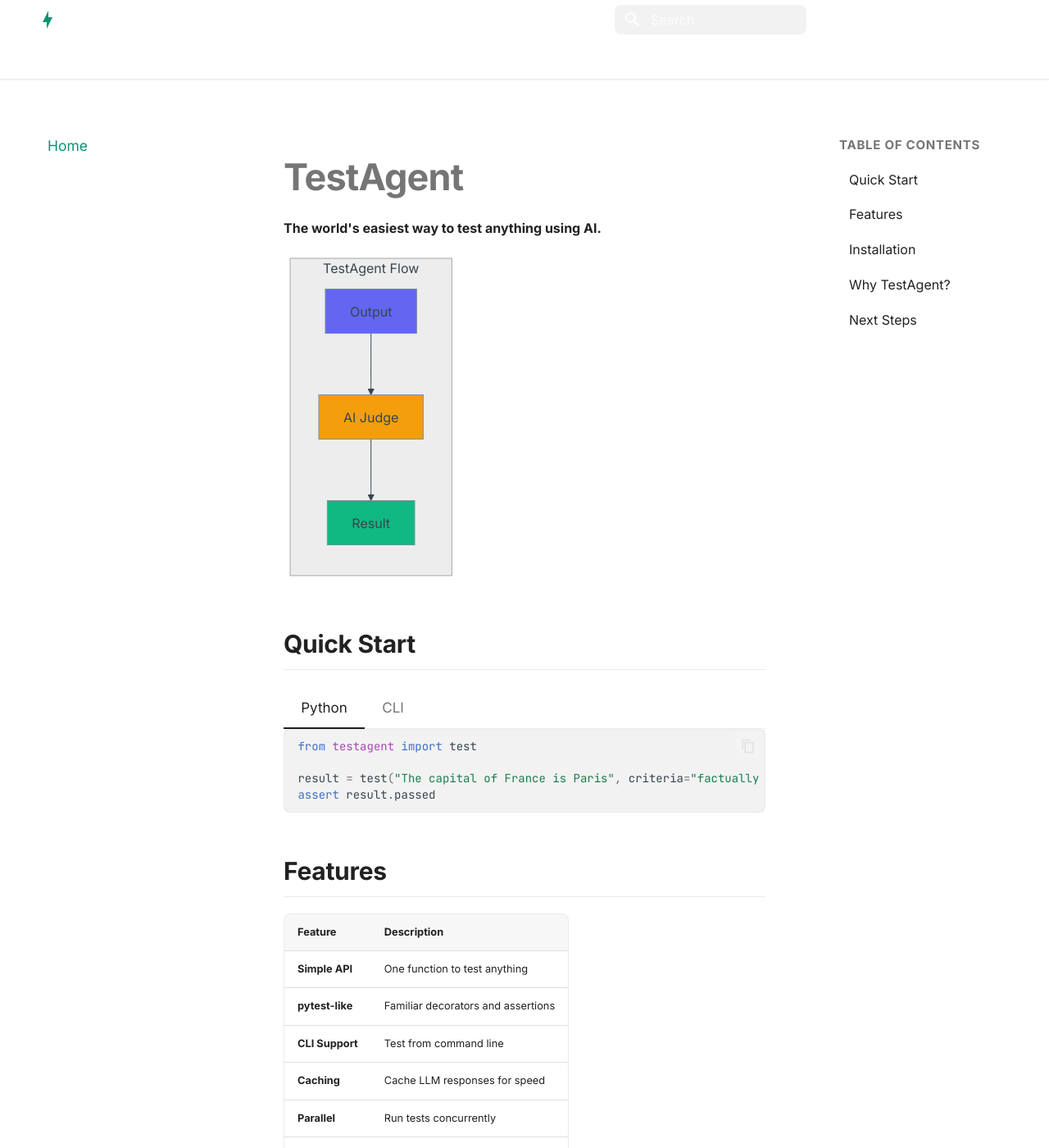
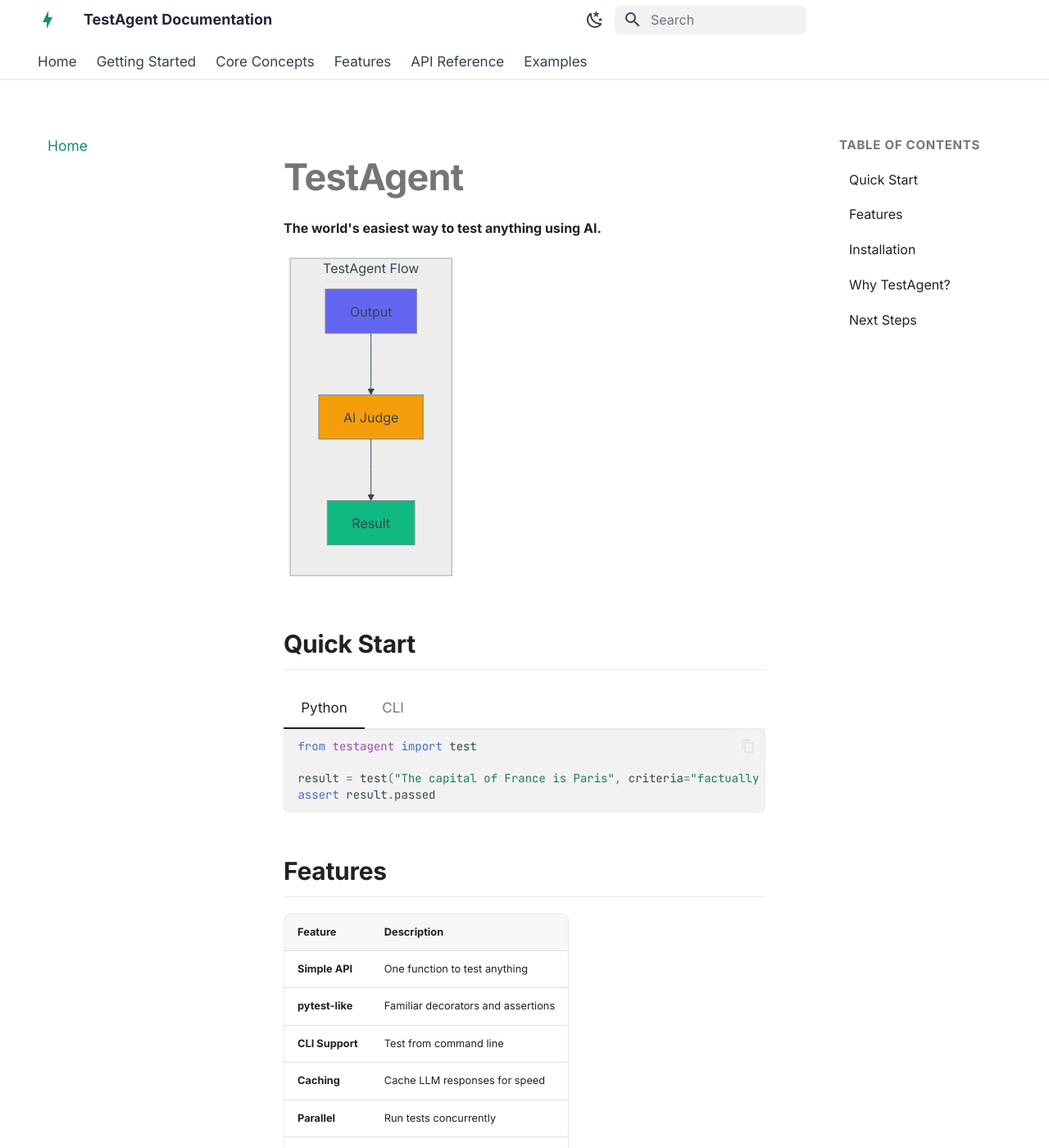
Before and after one commit to MervinPraison/TestAgent, an MkDocs documentation site: the page built from docs/index.md, in a window 1280 px wide and 1400 px high. Shown: the whole window at 82% size. Built offline with MkDocs 1.6.1 and Material for MkDocs 9.7.7, drawn with Linux system fonts in a browser that asks for light colours; comment, search, counter and statistics services are not loaded; some of the changed text lies outside the part shown.

Commit message:
style: Fix header visibility and improve footer styling

```diff
--- a/docs/overrides/main.html
+++ /dev/null
@@ -1 +0,0 @@
-{% extends "base.html" %}
--- a/docs/stylesheets/extra.css
+++ b/docs/stylesheets/extra.css
@@ -27,42 +27,104 @@
 
 /* Header styling - clean and minimal */
 .md-header {
-  background: var(--md-default-bg-color);
+  background: #ffffff;
   box-shadow: 0 1px 2px rgba(0, 0, 0, 0.05);
-  backdrop-filter: blur(8px);
 }
 
 [data-md-color-scheme="slate"] .md-header {
-  background: rgba(15, 23, 42, 0.95);
+  background: #0f172a;
   border-bottom: 1px solid rgba(255, 255, 255, 0.1);
 }
 
-/* Logo with gradient */
+/* Site name and elements in header - always visible */
+.md-header__title,
+.md-header__title .md-ellipsis {
+  font-weight: 600;
+  color: #1f2937 !important;
+}
+
+[data-md-color-scheme="slate"] .md-header__title,
+[data-md-color-scheme="slate"] .md-header__title .md-ellipsis {
+  color: #f1f5f9 !important;
+}
+
+/* Logo */
 .md-header__button.md-logo {
-  color: var(--md-primary-fg-color);
+  color: var(--md-primary-fg-color) !important;
+}
+
+.md-header__button.md-logo svg {
+  fill: currentColor !important;
+}
+
+/* Header icons - hamburger, toggle, etc */
+.md-header__button {
+  color: #374151 !important;
+}
+
+.md-header__button svg {
+  fill: currentColor !important;
+}
+
+[data-md-color-scheme="slate"] .md-header__button {
+  color: #e2e8f0 !important;
+}
+
+/* Search icon and input */
+.md-search__icon {
+  color: #374151 !important;
+}
+
+.md-search__icon svg {
+  fill: currentColor !important;
+}
+
+[data-md-color-scheme="slate"] .md-search__icon {
+  color: #e2e8f0 !important;
+}
+
+.md-search__input {
+  color: #1f2937 !important;
+}
+
+.md-search__input::placeholder {
+  color: #6b7280 !important;
+}
+
+[data-md-color-scheme="slate"] .md-search__input {
+  color: #f1f5f9 !important;
+}
+
+[data-md-color-scheme="slate"] .md-search__input::placeholder {
+  color: #94a3b8 !important;
 }
 
 /* Navigation tabs - Mintlify style */
 .md-tabs {
-  background: transparent;
+  background: #ffffff;
   border-bottom: 1px solid rgba(0, 0, 0, 0.08);
 }
 
 [data-md-color-scheme="slate"] .md-tabs {
+  background: #0f172a;
   border-bottom: 1px solid rgba(255, 255, 255, 0.08);
 }
 
 .md-tabs__link {
   font-weight: 500;
   font-size: 0.85rem;
-  opacity: 0.7;
+  color: #374151 !important;
+  opacity: 1 !important;
   transition: all 0.2s ease;
+}
+
+[data-md-color-scheme="slate"] .md-tabs__link {
+  color: #e2e8f0 !important;
 }
 
 .md-tabs__link:hover,
 .md-tabs__link--active {
-  opacity: 1;
-  color: var(--md-primary-fg-color);
+  color: var(--md-primary-fg-color) !important;
 }
 
 /* Sidebar - clean and spacious */
@@ -201,14 +263,39 @@
   text-decoration: underline;
 }
 
-/* Footer - minimal */
+/* Footer - clean and minimal */
 .md-footer {
-  background: transparent;
+  background: #f8fafc;
   border-top: 1px solid rgba(0, 0, 0, 0.08);
+  padding: 1rem 0;
 }
 
 [data-md-color-scheme="slate"] .md-footer {
+  background: #0f172a;
   border-top: 1px solid rgba(255, 255, 255, 0.08);
+}
+
+/* Hide "Made with Material for MkDocs" */
+.md-footer-meta__inner {
+  display: flex;
+  justify-content: center;
+}
+
+.md-footer-meta .md-copyright {
+  display: none;
+}
+
+/* Footer navigation links */
+.md-footer__link {
+  color: #374151;
+}
+
+[data-md-color-scheme="slate"] .md-footer__link {
+  color: #e2e8f0;
+}
+
+.md-footer__link:hover {
+  color: var(--md-primary-fg-color);
 }
 
 /* Mermaid diagrams - better styling */
@@ -238,7 +325,7 @@
 }
 
 /* Tab content - cleaner */
-.md-typeset .tabbed-labels > label {
+.md-typeset .tabbed-labels>label {
   font-size: 0.85rem;
   font-weight: 500;
 }
--- a/mkdocs.yml
+++ b/mkdocs.yml
@@ -6,7 +6,6 @@ repo_name: MervinPraison/TestAgent
 
 theme:
   name: material
-  custom_dir: docs/overrides
   palette:
     - scheme: default
       primary: custom
@@ -38,7 +37,6 @@ theme:
     - content.code.annotate
     - content.tabs.link
     - toc.follow
-    - header.autohide
   icon:
     repo: fontawesome/brands/github
     logo: material/lightning-bolt
```
